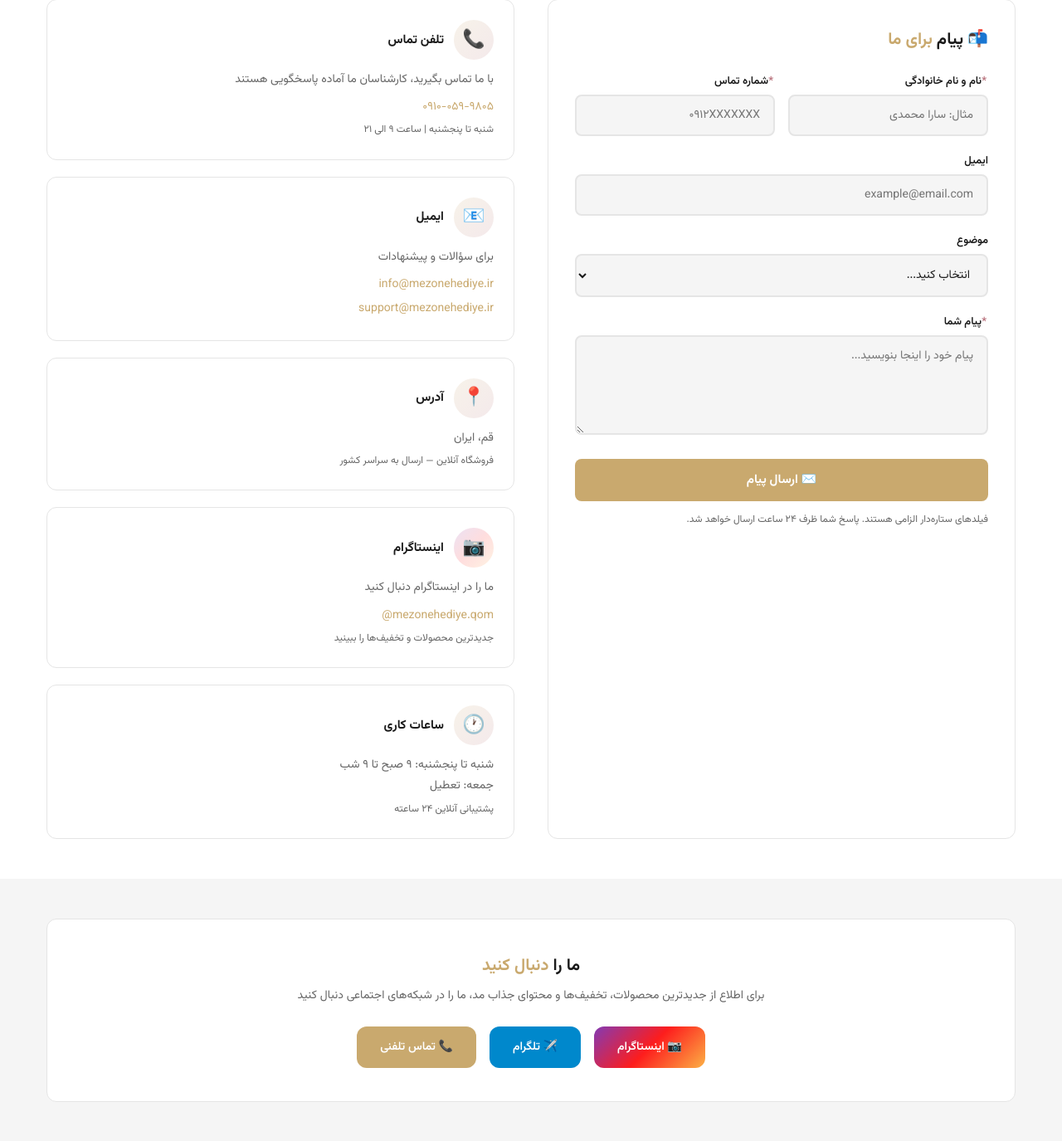
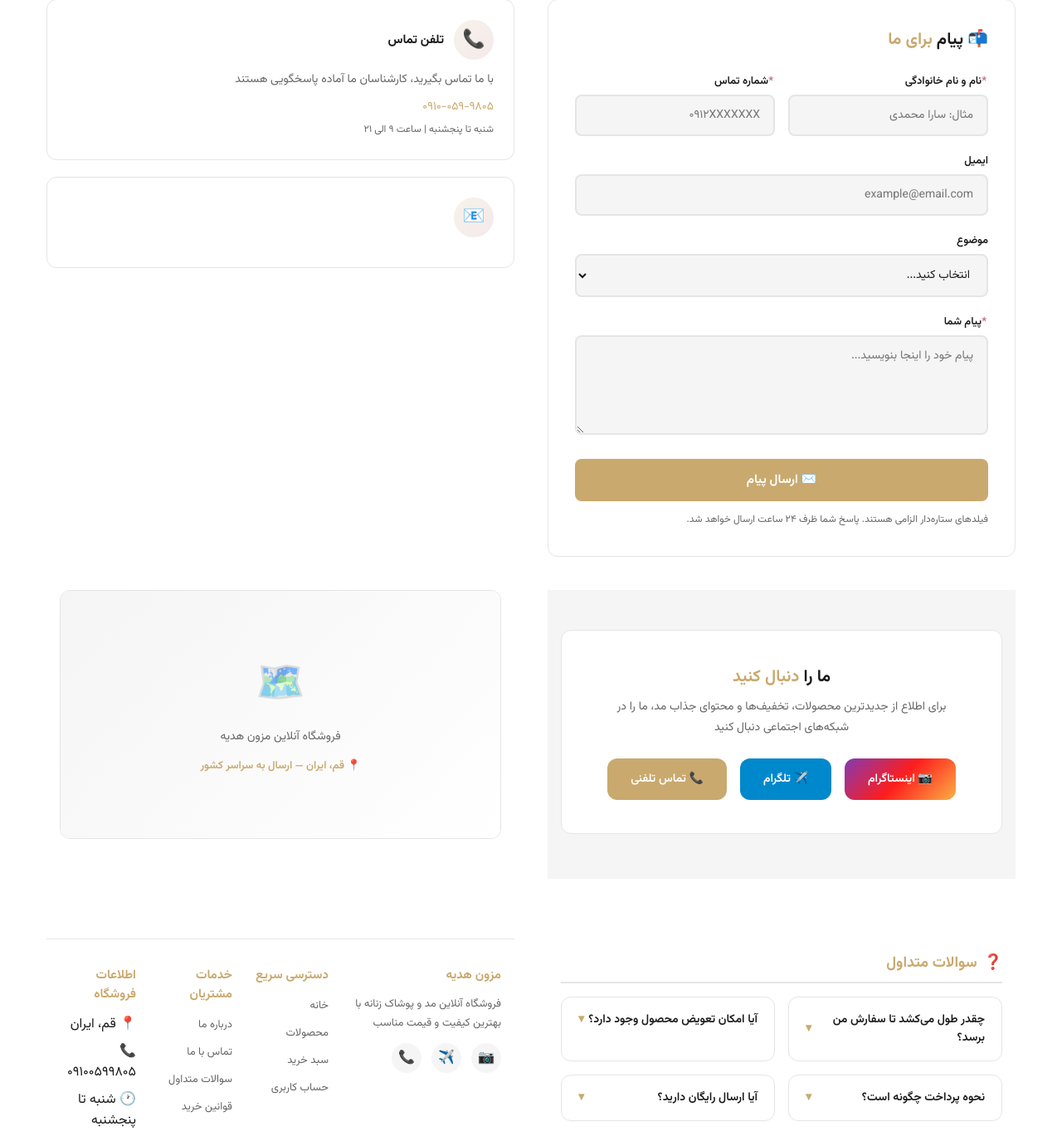
Before and after one commit to matinhermes/mazoun-hediye, a Flask app: page /contact in a window 1280 px wide. Shown: the part 456-1831 px from the top of the page at 83% size. Run offline with Flask 3, Linux system fonts and the light colour scheme; data comes from the database, SQL or seed files in the repository.

Commit message:
fix: حذف ایمیل از سایت + مدیریت خطای زرین‌پال

```diff
--- a/app.py
+++ b/app.py
@@ -1134,6 +1134,10 @@ def zarinpal_request(order_id):
         return redirect(url_for('order_detail', order_id=order_id))
 
     merchant_id = ZARINPAL_MERCHANT_ID
+    if not merchant_id or 'XXXX' in merchant_id:
+        flash('درگاه پرداخت هنوز فعال نشده. لطفاً با مدیر سایت تماس بگیرید.', 'warning')
+        return redirect(url_for('order_detail', order_id=order_id))
+
     amount = order['total_amount']
     description = f'پرداخت سفارش شماره {order_id} - مزون هدیه'
     callback_url = request.host_url + 'payment/verify'
--- a/templates/about.html
+++ b/templates/about.html
@@ -336,7 +336,7 @@ a{color:inherit;text-decoration:none}
 <div class="team-desc">تیم پشتیبانی ما همواره آماده پاسخگویی به سؤالات و مشکلات شماست تا تجربه خریدی بدون دغدغه داشته باشید.</div>
 <div class="team-social">
 <a href="tel:09100599805" title="تماس">📞</a>
-<a href="mailto:info@mezonehediye.ir" title="ایمیل">📧</a>
+
 </div>
 </div>
 </div>
@@ -391,7 +391,6 @@ a{color:inherit;text-decoration:none}
 <ul class="footer-links">
 <li>📍 قم، ایران</li>
 <li>📞 ۰۹۱۰۰۵۹۹۸۰۵</li>
-<li>📧 info@mezonehediye.ir</li>
 <li>🕐 شنبه تا پنجشنبه</li>
 </ul>
 </div>
--- a/templates/contact.html
+++ b/templates/contact.html
@@ -282,51 +282,7 @@ a{color:inherit;text-decoration:none}
 <div class="info-card">
 <div class="info-card-header">
 <div class="info-card-icon">📧</div>
-<div class="info-card-title">ایمیل</div>
-</div>
-<div class="info-card-content">
-<p>برای سؤالات و پیشنهادات</p>
-<p style="margin-top:8px"><a href="mailto:info@mezonehediye.ir" class="dir-ltr">info@mezonehediye.ir</a></p>
-<p style="margin-top:4px"><a href="mailto:support@mezonehediye.ir" class="dir-ltr">support@mezonehediye.ir</a></p>
-</div>
-</div>
 
-<div class="info-card">
-<div class="info-card-header">
-<div class="info-card-icon">📍</div>
-<div class="info-card-title">آدرس</div>
-</div>
-<div class="info-card-content">
-<p>قم، ایران</p>
-<p style="font-size:12px;color:var(--text2);margin-top:4px">فروشگاه آنلاین — ارسال به سراسر کشور</p>
-</div>
-</div>
-
-<div class="info-card">
-<div class="info-card-header">
-<div class="info-card-icon" style="background:linear-gradient(135deg,rgba(131,58,180,0.15),rgba(253,29,29,0.15),rgba(252,176,69,0.15))">📷</div>
-<div class="info-card-title">اینستاگرام</div>
-</div>
-<div class="info-card-content">
-<p>ما را در اینستاگرام دنبال کنید</p>
-<p style="margin-top:8px"><a href="https://instagram.com/mezonehediye.qom" target="_blank" class="dir-ltr">@mezonehediye.qom</a></p>
-<p style="font-size:12px;color:var(--text2);margin-top:4px">جدیدترین محصولات و تخفیف‌ها را ببینید</p>
-</div>
-</div>
-
-<div class="info-card">
-<div class="info-card-header">
-<div class="info-card-icon">🕐</div>
-<div class="info-card-title">ساعات کاری</div>
-</div>
-<div class="info-card-content">
-<p>شنبه تا پنجشنبه: ۹ صبح تا ۹ شب</p>
-<p>جمعه: تعطیل</p>
-<p style="font-size:12px;color:var(--text2);margin-top:4px">پشتیبانی آنلاین ۲۴ ساعته</p>
-</div>
-</div>
-
-</div>
 
 </div>
 </div>
@@ -423,7 +379,6 @@ a{color:inherit;text-decoration:none}
 <ul class="footer-links">
 <li>📍 قم، ایران</li>
 <li>📞 ۰۹۱۰۰۵۹۹۸۰۵</li>
-<li>📧 info@mezonehediye.ir</li>
 <li>🕐 شنبه تا پنجشنبه</li>
 </ul>
 </div>
--- a/templates/index.html
+++ b/templates/index.html
@@ -313,7 +313,7 @@ img{max-width:100%;display:block}
 <ul class="ftr-links">
 <li><a href="https://instagram.com/mezonehediye.qom"><svg width="20" height="20" viewBox="0 0 24 24" fill="currentColor" style="vertical-align:middle"><path d="M12 2.163c3.204 0 3.584.012 4.85.07 3.252.148 4.771 1.691 4.919 4.919.058 1.265.069 1.645.069 4.849 0 3.205-.012 3.584-.069 4.849-.149 3.225-1.664 4.771-4.919 4.919-1.266.058-1.644.07-4.85.07-3.204 0-3.584-.012-4.849-.07-3.26-.149-4.771-1.699-4.919-4.92-.058-1.265-.07-1.644-.07-4.849 0-3.204.013-3.583.07-4.849.149-3.227 1.664-4.771 4.919-4.919 1.266-.057 1.645-.069 4.849-.069zM12 0C8.741 0 8.333.014 7.053.072 2.695.272.273 2.69.073 7.052.014 8.333 0 8.741 0 12c0 3.259.014 3.668.072 4.948.2 4.358 2.618 6.78 6.98 6.98C8.333 23.986 8.741 24 12 24c3.259 0 3.668-.014 4.948-.072 4.354-.2 6.782-2.618 6.979-6.98.059-1.28.073-1.689.073-4.948 0-3.259-.014-3.667-.072-4.947-.196-4.354-2.617-6.78-6.979-6.98C15.668.014 15.259 0 12 0zm0 5.838a6.162 6.162 0 100 12.324 6.162 6.162 0 000-12.324zM12 16a4 4 0 110-8 4 4 0 010 8zm6.406-11.845a1.44 1.44 0 100 2.881 1.44 1.44 0 000-2.881z"/></svg> اینستاگرام</a></li>
 <li><a href="tel:09100599805">📞 ۰۹۱۰۰۵۹۹۸۰۵</a></li>
-<li><a href="mailto:info@mezonehediye.ir">✉️ info@mezonehediye.ir</a></li>
+<li></li>
 </ul>
 </div>
 </div>
```
